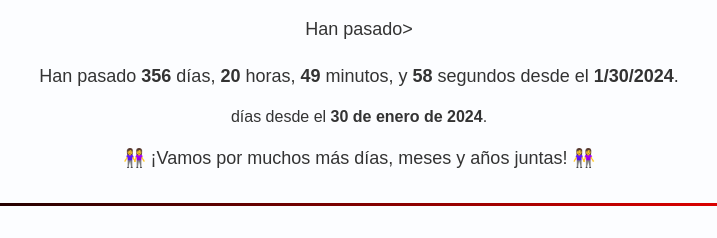
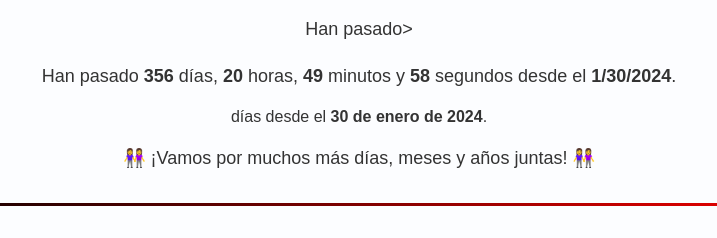
Before and after one commit to darklau91/Laura-Lesli, a plain HTML site: page index.html in a window 1280 px wide. Shown: the part 261-499 px from the top of the page, 281-998 px from the left. Drawn offline with Linux system fonts and the light colour scheme.

Commit message:
Update index.html

```diff
--- a/index.html
+++ b/index.html
@@ -127,24 +127,24 @@ Nunca imaginé que un encuentro casual podría cambiar tanto mi vida. Al princip
       <p>Atentamente: Lau💕</p>
   </footer>
 
-   <script>
+  <script>
   // Fecha de inicio
-  const startDate = new Date(2024, 0, 30); // Fecha de inicio, 30 de enero de 2024
+  const startDate = new Date(2024, 0, 30); // Fecha de inicio: 30 de enero de 2024
 
   function updateCounter() {
     const currentDate = new Date(); // Fecha y hora actuales
-    const delta = currentDate - startDate; // Diferencia entre las fechas
+    const delta = currentDate - startDate; // Diferencia en milisegundos entre la fecha actual y la de inicio
 
     // Calcula los días, horas, minutos y segundos
-    const days = Math.floor(delta / (1000 * 60 * 60 * 24));
-    const hours = Math.floor((delta % (1000 * 60 * 60 * 24)) / (1000 * 60 * 60));
-    const minutes = Math.floor((delta % (1000 * 60 * 60)) / (1000 * 60));
-    const seconds = Math.floor((delta % (1000 * 60)) / 1000);
+    const days = Math.floor(delta / (1000 * 60 * 60 * 24)); // Días completos
+    const hours = Math.floor((delta % (1000 * 60 * 60 * 24)) / (1000 * 60 * 60)); // Horas restantes
+    const minutes = Math.floor((delta % (1000 * 60 * 60)) / (1000 * 60)); // Minutos restantes
+    const seconds = Math.floor((delta % (1000 * 60)) / 1000); // Segundos restantes
 
     // Muestra el resultado en el HTML
     document.getElementById('counter').innerHTML = `
       Han pasado <strong>${days}</strong> días, <strong>${hours}</strong> horas,
-      <strong>${minutes}</strong> minutos, y <strong>${seconds}</strong> segundos
+      <strong>${minutes}</strong> minutos y <strong>${seconds}</strong> segundos
       desde el <strong>${startDate.toLocaleDateString()}</strong>.
     `;
   }
@@ -153,5 +153,6 @@ Nunca imaginé que un encuentro casual podría cambiar tanto mi vida. Al princip
   setInterval(updateCounter, 1000);
 </script>
 
+
 </body>
 </html>
```
